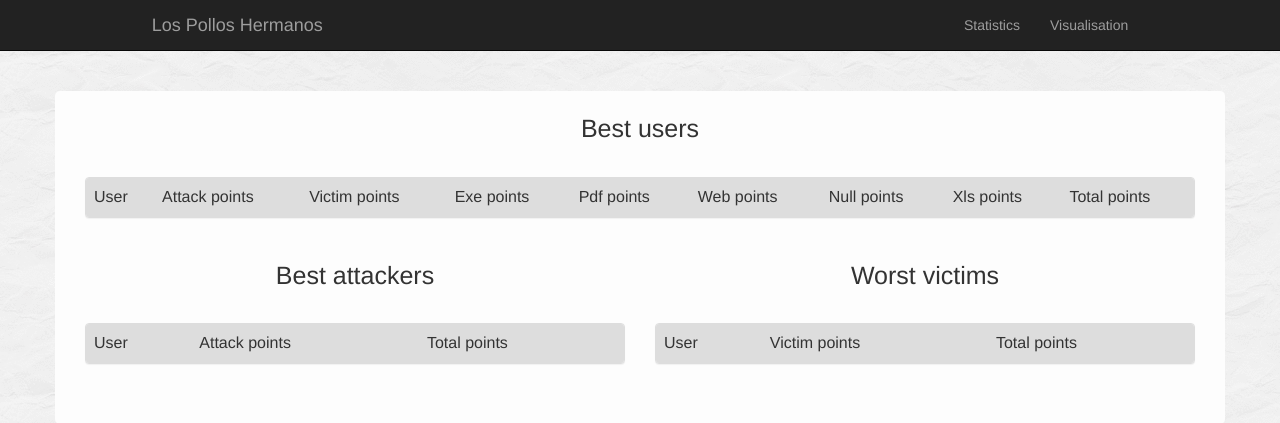
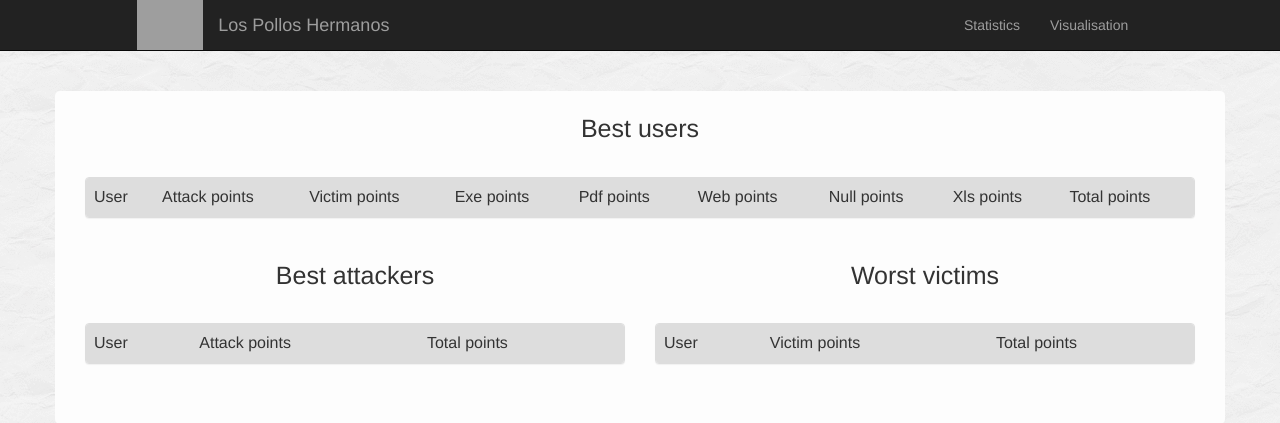
Before and after one commit to lkrsnik/dragon_hack_2017, a Django app: page / in a window 1280 px wide. Shown: the top 423 px of the page. Run offline with Django 3.2, Linux system fonts and the light colour scheme; data that the repository does not hold is empty; some libraries are stand-ins or nearby versions; grey boxes are pictures that could not be loaded.

Commit message:
Added logo

```diff
--- a/los_pollos_hermanos/templates/basic.html
+++ b/los_pollos_hermanos/templates/basic.html
@@ -16,6 +16,7 @@
             <div class="col-xs-10 col-sm-offset-1">
                 <div class="container-fluid">
                     <div class="navbar-header">
+						<img src="http://dragonh.tech/static/Heisenberg_T.png" height="50px" class="pull-left">
                         <a class="navbar-brand" href="#">Los Pollos Hermanos</a>
                     </div>
                 <ul class="nav navbar-nav pull-right">
```
